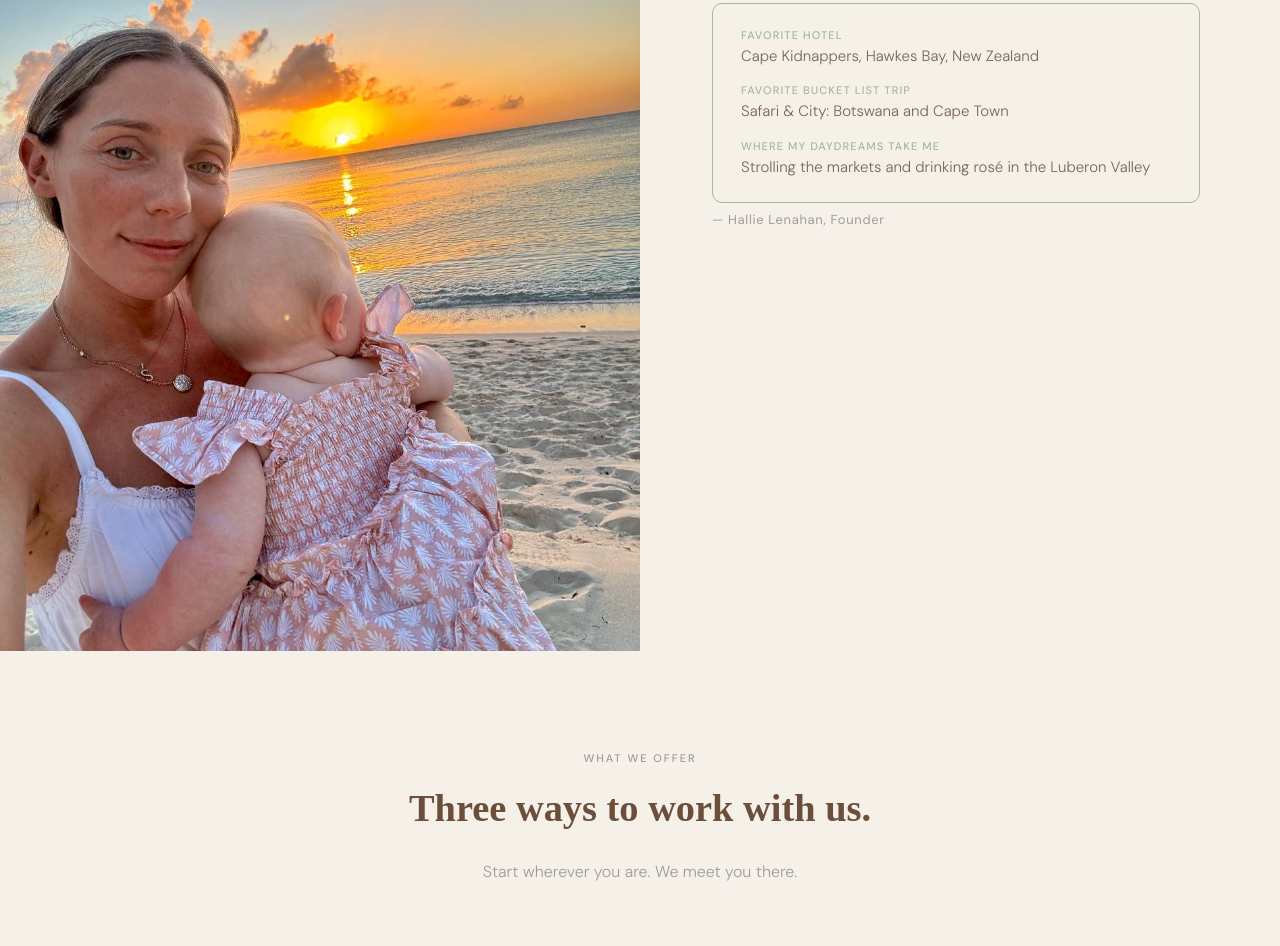
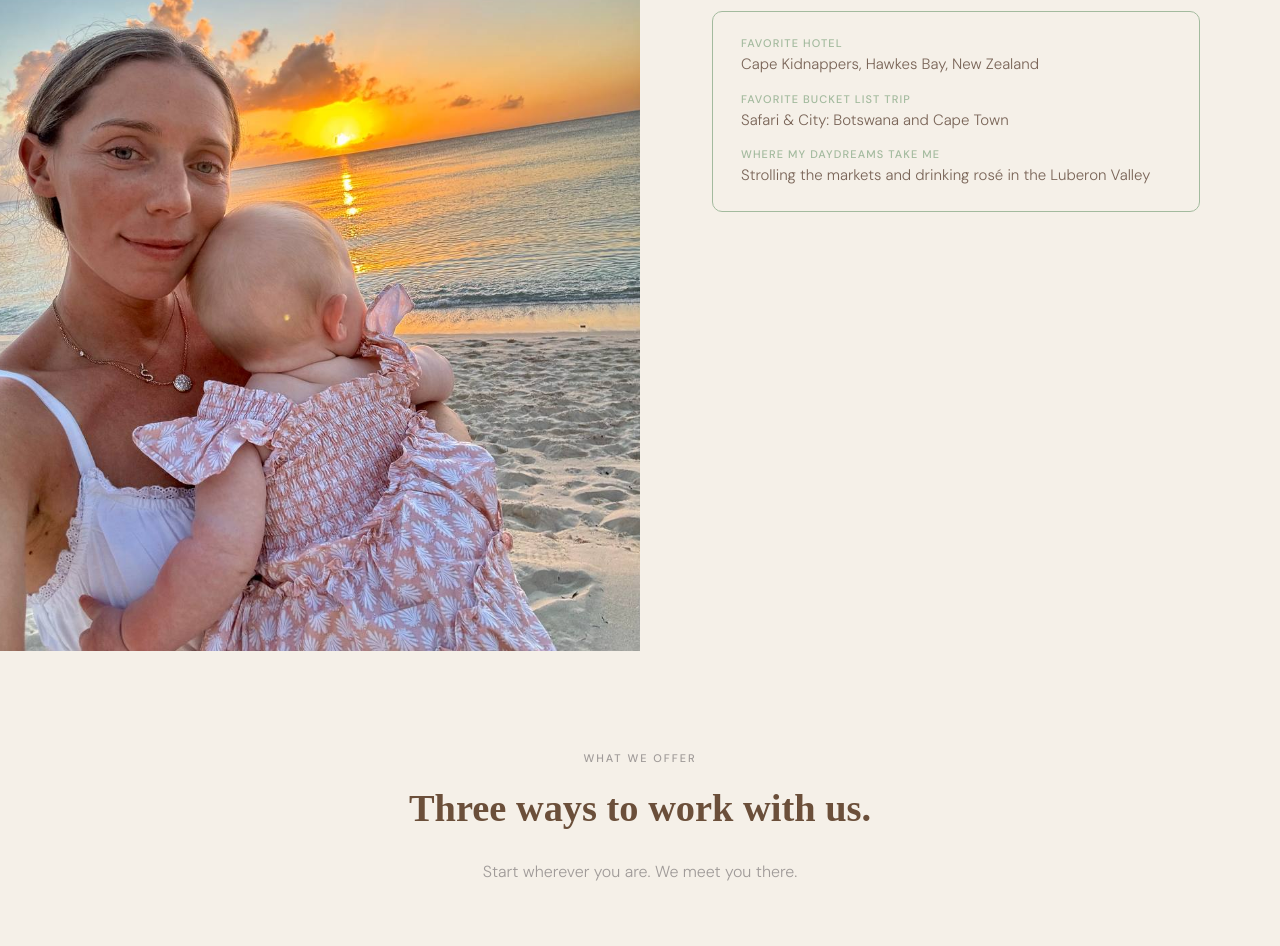
Before and after one commit to bradyaihost-hue/summer-and-beyond-website, a plain HTML site: page index.html in a window 1280 px wide. Shown: the part 1886-2832 px from the top of the page. Drawn offline with Linux system fonts and the light colour scheme; a web font is replaced by a local one.

Commit message:
Remove Hallie Lenahan founder signature from About section

```diff
--- a/index.html
+++ b/index.html
@@ -318,12 +318,7 @@
       margin-bottom: 16px;
       line-height: 1.4;
     }
-    .about-signature {
-      font-family: 'DM Sans', sans-serif;
-      font-size: 13px;
-      color: var(--stone);
-      letter-spacing: 0.05em;
-    }
+
 
     /* ─── SERVICES ─── */
     #services {
@@ -1004,7 +999,7 @@
         </div>
       </div>
     </div>
-    <p class="about-signature fade-up">— Hallie Lenahan, Founder</p>
+
   </div>
 </section>
 
```
